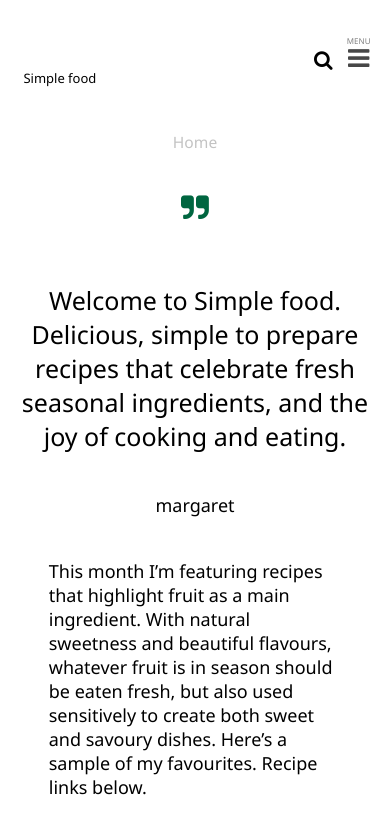
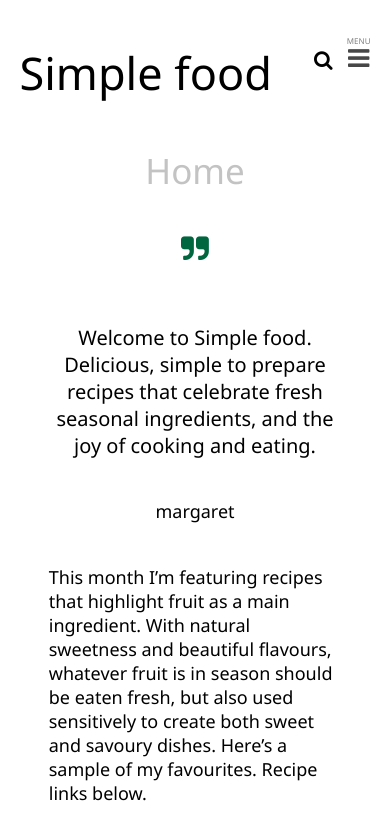
Before and after one commit to mohammedanaz/7-Simplefoodblog, a plain HTML site: page index.html in a window 390 px wide. Shown: the top 836 px of the page. Drawn offline with Linux system fonts and the light colour scheme; grey boxes are pictures that could not be loaded.

Commit message:
completed

```diff
--- a/css/style.css
+++ b/css/style.css
@@ -79,7 +79,7 @@ header{
     justify-content: center;
 }
 
-.header-top p{
+.header-top a{
     font-size: 6rem;
     font-weight: 400;
 }
@@ -106,10 +106,13 @@ nav a{
 }
 
 .sec-1{
-    font-size: 4vw;
+    margin-bottom: 40px;
+}
+
+.sec-1 p{
+    font-size: clamp(35px,4vw,70px);
     color: rgb(195, 195, 195);
     text-align: center;
-    margin-bottom: 40px;
 }
 
 .sec-2{
@@ -147,7 +150,7 @@ nav a{
 
 .sec-2-para-1{
     width: 590px;
-    max-width: 90%;
+    max-width: 80%;
     margin: auto;
     margin-bottom: 40px;
 }
@@ -516,7 +519,7 @@ footer{
         justify-content: space-between;
     }
 
-    .header-top p{
+    .header-top a{
         font-size: 45px;
         margin-left: 5vw;
     }
@@ -531,7 +534,7 @@ footer{
            left: 25vw;
         }
 
-        .header-top p{
+        .header-top a{
             position: relative;
             left: 3.5vw;
         }
@@ -539,7 +542,7 @@ footer{
     }
 
     @media(max-width:345px){
-        .header-top p{
+        .header-top a{
             font-size: 12vw;
         }
     }
@@ -577,6 +580,20 @@ footer{
         display: none;
     }
 }
+
+@media(max-width:550px){
+    .sec-2-para-1 p{
+        font-size: 20px;
+        text-align: center;
+    }
+
+    .sec-2-para-1{
+        max-width: 75%;
+    }
+
+}
+
+
 
 
 /* js for sec 4 */
--- a/index.html
+++ b/index.html
@@ -60,7 +60,7 @@
          <!-- sec 1 starts -->
 
         <div class="sec-1">
-            Home
+            <p>Home</p>
         </div>
 
         <!-- sec 1 ends -->
```
